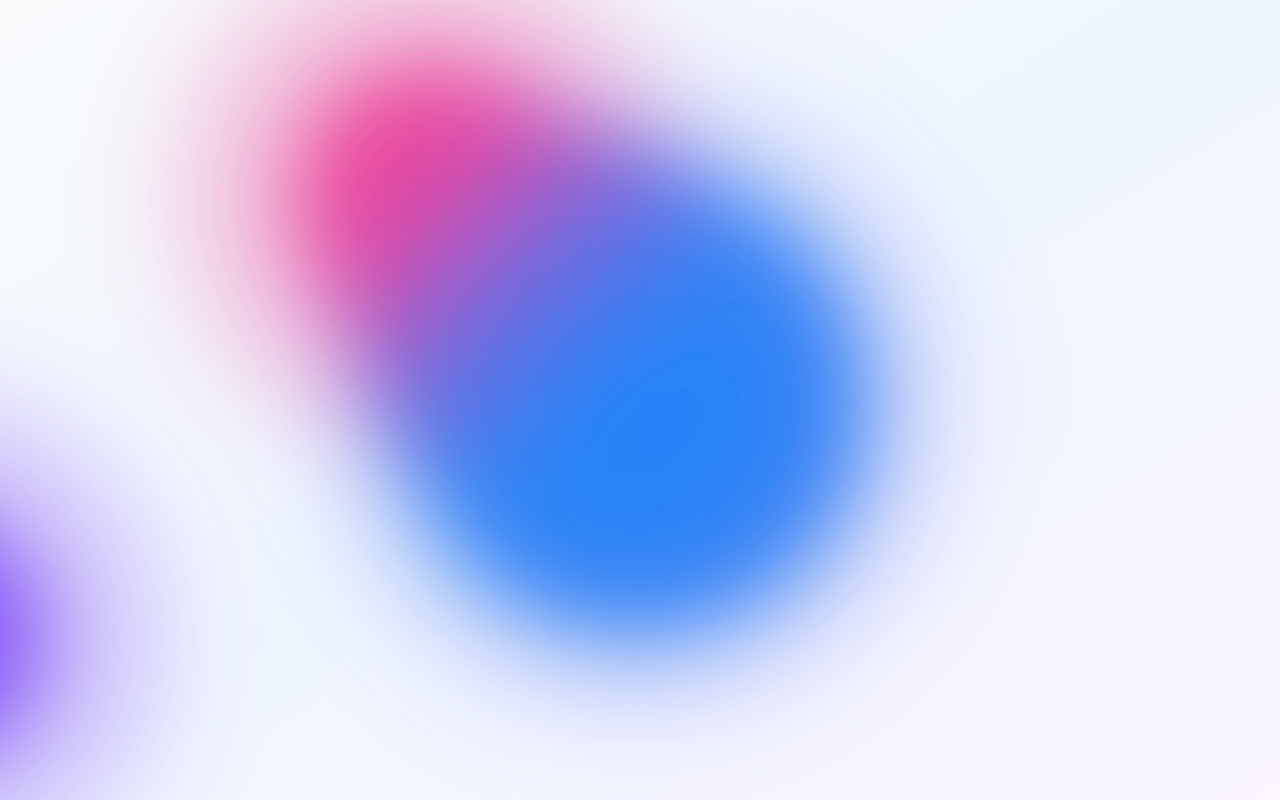
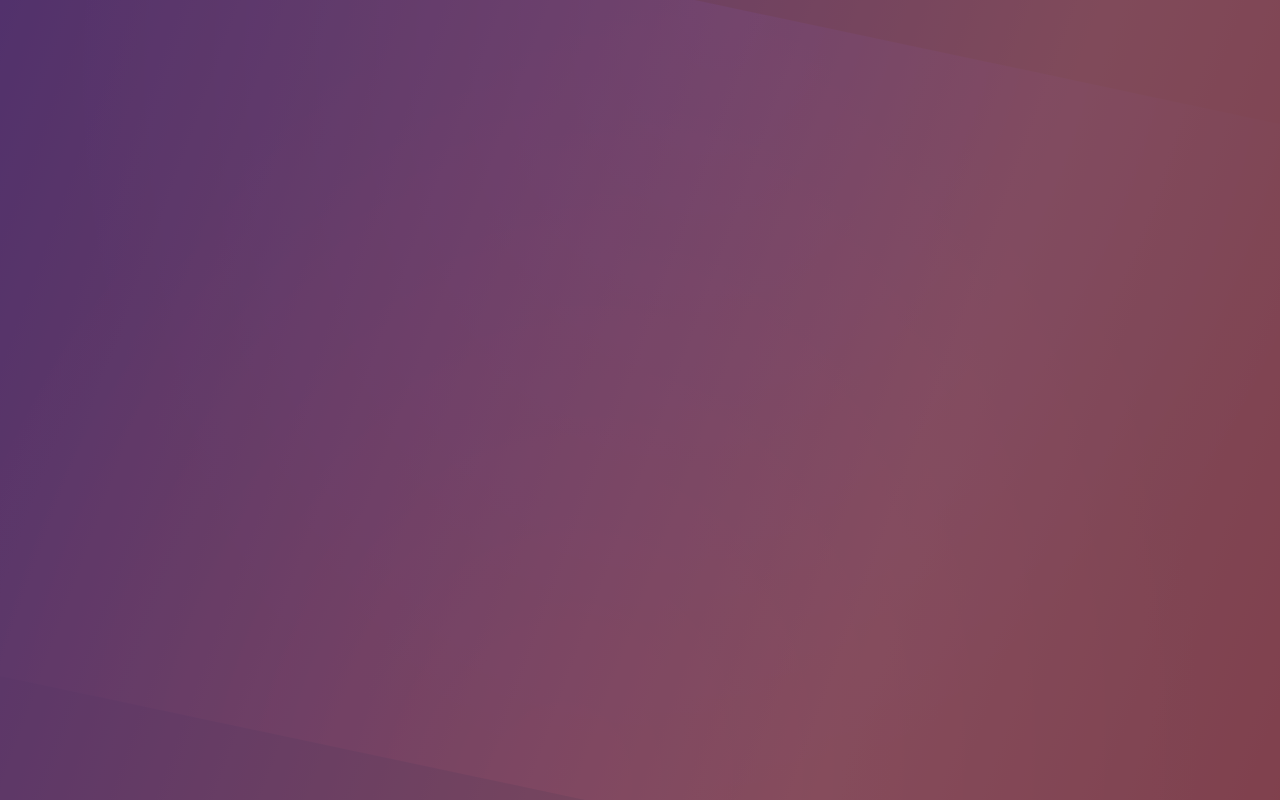
Before and after one commit to adaan22/hackthebias2026, a Next.js app in the folder htb-2026/: page / in a window 1280 px wide. Built offline with nearby package versions, Linux system fonts and the light colour scheme.

Commit message:
change from bubble background to reactbits aurora

```diff
--- a/htb-2026/app/globals.css
+++ b/htb-2026/app/globals.css
@@ -115,6 +115,15 @@
   --sidebar-ring: oklch(0.556 0 0);
 }
 
+@keyframes aurora {
+  from {
+    background-position: 50% 50%, 50% 50%;
+  }
+  to {
+    background-position: 350% 50%, 350% 50%;
+  }
+}
+
 @layer base {
   * {
     @apply border-border outline-ring/50;
--- a/htb-2026/app/page.tsx
+++ b/htb-2026/app/page.tsx
@@ -1,10 +1,13 @@
-import { BubbleBackground } from '@/components/animate-ui/components/backgrounds/bubble';
+import { Aurora } from '@/components/animate-ui/components/backgrounds/aurora';
 
 export default function Home() {
   return (
     <div className="min-h-screen relative overflow-hidden">
-      <BubbleBackground
-        interactive={true}
+      <Aurora
+        colorStops={["#3A29FF", "#FF94B4", "#FF3232"]}
+        blend={0.5}
+        amplitude={1.0}
+        speed={0.5}
         className="fixed inset-0 z-0"
       />
     </div>
--- /dev/null
+++ b/htb-2026/components/animate-ui/components/backgrounds/aurora.tsx
@@ -0,0 +1,82 @@
+'use client';
+
+import * as React from 'react';
+import { motion } from 'motion/react';
+import { cn } from '@/lib/utils';
+
+type AuroraProps = React.ComponentProps<'div'> & {
+  colorStops?: string[];
+  blend?: number;
+  amplitude?: number;
+  speed?: number;
+};
+
+const Aurora = React.forwardRef<HTMLDivElement, AuroraProps>(({
+  className,
+  children,
+  colorStops = ['#3A29FF', '#FF94B4', '#FF3232'],
+  blend = 0.5,
+  amplitude = 1.0,
+  speed = 0.5,
+  ...props
+}, ref) => {
+  // Create gradient stops
+  const gradientStops = colorStops.map((color, index) => {
+    const position = (index / (colorStops.length - 1)) * 100;
+    return `${color} ${position}%`;
+  }).join(', ');
+
+  const animationDuration = 60 / speed;
+
+  return (
+    <div
+      ref={ref}
+      data-slot="aurora"
+      className={cn(
+        'relative flex h-full w-full flex-col items-center justify-center overflow-hidden bg-black',
+        className,
+      )}
+      {...props}
+    >
+      <motion.div
+        className="absolute inset-0"
+        style={{
+          background: `linear-gradient(${100 + amplitude * 10}deg, ${gradientStops})`,
+          backgroundSize: `${300 * amplitude}% ${300 * amplitude}%`,
+          opacity: blend,
+          mixBlendMode: 'screen',
+        }}
+        animate={{
+          backgroundPosition: ['0% 0%', `${300 * amplitude}% ${300 * amplitude}%`, '0% 0%'],
+        }}
+        transition={{
+          duration: animationDuration,
+          repeat: Infinity,
+          ease: 'linear',
+        }}
+      />
+      <motion.div
+        className="absolute inset-0"
+        style={{
+          background: `radial-gradient(ellipse at top, ${colorStops[0]}40, transparent 70%), radial-gradient(ellipse at bottom, ${colorStops[colorStops.length - 1]}40, transparent 70%)`,
+          opacity: blend * 0.6,
+          mixBlendMode: 'screen',
+        }}
+        animate={{
+          scale: [1, 1.1 * amplitude, 1],
+          rotate: [0, 360],
+        }}
+        transition={{
+          duration: animationDuration * 2,
+          repeat: Infinity,
+          ease: 'linear',
+        }}
+      />
+      {children}
+    </div>
+  );
+});
+
+Aurora.displayName = 'Aurora';
+
+export { Aurora, type AuroraProps };
--- a/htb-2026/components/animate-ui/components/backgrounds/bubble.tsx
+++ /dev/null
@@ -1,219 +0,0 @@
-'use client';
-
-import * as React from 'react';
-import {
-  motion,
-  useMotionValue,
-  useSpring,
-  type SpringOptions,
-} from 'motion/react';
-
-import { cn } from '@/lib/utils';
-
-type BubbleColors = {
-  first: string;
-  second: string;
-  third: string;
-  fourth: string;
-  fifth: string;
-  sixth: string;
-};
-
-type BubbleBackgroundProps = React.ComponentProps<'div'> & {
-  interactive?: boolean;
-  transition?: SpringOptions;
-  colors?: BubbleColors;
-};
-
-function BubbleBackground({
-  ref,
-  className,
-  children,
-  interactive = false,
-  transition = { stiffness: 100, damping: 20 },
-  colors = {
-    first: '59,130,246',
-    second: '139,92,246',
-    third: '236,72,153',
-    fourth: '14,165,233',
-    fifth: '168,85,247',
-    sixth: '99,102,241',
-  },
-  ...props
-}: BubbleBackgroundProps) {
-  const containerRef = React.useRef<HTMLDivElement>(null);
-  React.useImperativeHandle(ref, () => containerRef.current as HTMLDivElement);
-
-  const mouseX = useMotionValue(0);
-  const mouseY = useMotionValue(0);
-  const springX = useSpring(mouseX, transition);
-  const springY = useSpring(mouseY, transition);
-
-  const rectRef = React.useRef<DOMRect | null>(null);
-  const rafIdRef = React.useRef<number | null>(null);
-
-  React.useLayoutEffect(() => {
-    const updateRect = () => {
-      if (containerRef.current) {
-        rectRef.current = containerRef.current.getBoundingClientRect();
-      }
-    };
-
-    updateRect();
-
-    const el = containerRef.current;
-    const ro = new ResizeObserver(updateRect);
-    if (el) ro.observe(el);
-
-    window.addEventListener('resize', updateRect);
-    window.addEventListener('scroll', updateRect, { passive: true });
-
-    return () => {
-      ro.disconnect();
-      window.removeEventListener('resize', updateRect);
-      window.removeEventListener('scroll', updateRect);
-    };
-  }, []);
-
-  React.useEffect(() => {
-    if (!interactive) return;
-
-    const el = containerRef.current;
-    if (!el) return;
-
-    const handleMouseMove = (e: MouseEvent) => {
-      const rect = rectRef.current;
-      if (!rect) return;
-      const centerX = rect.left + rect.width / 2;
-      const centerY = rect.top + rect.height / 2;
-
-      if (rafIdRef.current != null) cancelAnimationFrame(rafIdRef.current);
-      rafIdRef.current = requestAnimationFrame(() => {
-        mouseX.set(e.clientX - centerX);
-        mouseY.set(e.clientY - centerY);
-      });
-    };
-
-    el.addEventListener('mousemove', handleMouseMove as EventListener, {
-      passive: true,
-    });
-    return () => {
-      el.removeEventListener('mousemove', handleMouseMove as EventListener);
-      if (rafIdRef.current != null) cancelAnimationFrame(rafIdRef.current);
-    };
-  }, [interactive, mouseX, mouseY]);
-
-  return (
-    <div
-      ref={containerRef}
-      data-slot="bubble-background"
-      className={cn(
-        'relative size-full overflow-hidden bg-gradient-to-br from-slate-50 via-blue-50 to-purple-50',
-        className,
-      )}
-      {...props}
-    >
-      <style>
-        {`
-            :root {
-              --first-color: ${colors.first};
-              --second-color: ${colors.second};
-              --third-color: ${colors.third};
-              --fourth-color: ${colors.fourth};
-              --fifth-color: ${colors.fifth};
-              --sixth-color: ${colors.sixth};
-            }
-          `}
-      </style>
-
-      <svg
-        xmlns="http://www.w3.org/2000/svg"
-        className="absolute top-0 left-0 w-0 h-0"
-      >
-        <defs>
-          <filter id="goo">
-            <feGaussianBlur
-              in="SourceGraphic"
-              stdDeviation="16"
-              result="blur"
-            />
-            <feColorMatrix
-              in="blur"
-              mode="matrix"
-              values="1 0 0 0 0  0 1 0 0 0  0 0 1 0 0  0 0 0 18 -8"
-              result="goo"
-            />
-            <feBlend in="SourceGraphic" in2="goo" />
-          </filter>
-        </defs>
-      </svg>
-
-      <div
-        className="absolute inset-0"
-        style={{ filter: 'url(#goo) blur(40px)' }}
-      >
-        <motion.div
-          className="absolute rounded-full size-[80%] top-[10%] left-[10%] mix-blend-hard-light bg-[radial-gradient(circle_at_center,rgba(var(--first-color),0.8)_0%,rgba(var(--first-color),0)_50%)]"
-          animate={{ y: [-50, 50, -50] }}
-          transition={{ duration: 30, ease: 'easeInOut', repeat: Infinity }}
-          style={{ transform: 'translateZ(0)', willChange: 'transform' }}
-        />
-
-        <motion.div
-          className="absolute inset-0 flex justify-center items-center origin-[calc(50%-400px)]"
-          animate={{ rotate: 360 }}
-          transition={{
-            duration: 20,
-            ease: 'linear',
-            repeat: Infinity,
-            repeatType: 'loop',
-          }}
-          style={{ transform: 'translateZ(0)', willChange: 'transform' }}
-        >
-          <div className="rounded-full size-[80%] top-[10%] left-[10%] mix-blend-hard-light bg-[radial-gradient(circle_at_center,rgba(var(--second-color),0.8)_0%,rgba(var(--second-color),0)_50%)]" />
-        </motion.div>
-
-        <motion.div
-          className="absolute inset-0 flex justify-center items-center origin-[calc(50%+400px)]"
-          animate={{ rotate: 360 }}
-          transition={{ duration: 40, ease: 'linear', repeat: Infinity }}
-          style={{ transform: 'translateZ(0)', willChange: 'transform' }}
-        >
-          <div className="absolute rounded-full size-[80%] bg-[radial-gradient(circle_at_center,rgba(var(--third-color),0.8)_0%,rgba(var(--third-color),0)_50%)] mix-blend-hard-light top-[calc(50%+200px)] left-[calc(50%-500px)]" />
-        </motion.div>
-
-        <motion.div
-          className="absolute rounded-full size-[80%] top-[10%] left-[10%] mix-blend-hard-light bg-[radial-gradient(circle_at_center,rgba(var(--fourth-color),0.8)_0%,rgba(var(--fourth-color),0)_50%)] opacity-70"
-          animate={{ x: [-50, 50, -50] }}
-          transition={{ duration: 40, ease: 'easeInOut', repeat: Infinity }}
-          style={{ transform: 'translateZ(0)', willChange: 'transform' }}
-        />
-
-        <motion.div
-          className="absolute inset-0 flex justify-center items-center origin-[calc(50%_-_800px)_calc(50%_+_200px)]"
-          animate={{ rotate: 360 }}
-          transition={{ duration: 20, ease: 'linear', repeat: Infinity }}
-          style={{ transform: 'translateZ(0)', willChange: 'transform' }}
-        >
-          <div className="absolute rounded-full size-[160%] mix-blend-hard-light bg-[radial-gradient(circle_at_center,rgba(var(--fifth-color),0.8)_0%,rgba(var(--fifth-color),0)_50%)] top-[calc(50%-80%)] left-[calc(50%-80%)]" />
-        </motion.div>
-
-        {interactive && (
-          <motion.div
-            className="absolute rounded-full size-full mix-blend-hard-light bg-[radial-gradient(circle_at_center,rgba(var(--sixth-color),0.8)_0%,rgba(var(--sixth-color),0)_50%)] opacity-70"
-            style={{
-              x: springX,
-              y: springY,
-              transform: 'translateZ(0)',
-              willChange: 'transform',
-            }}
-          />
-        )}
-      </div>
-
-      {children}
-    </div>
-  );
-}
-
-export { BubbleBackground, type BubbleBackgroundProps };
```
